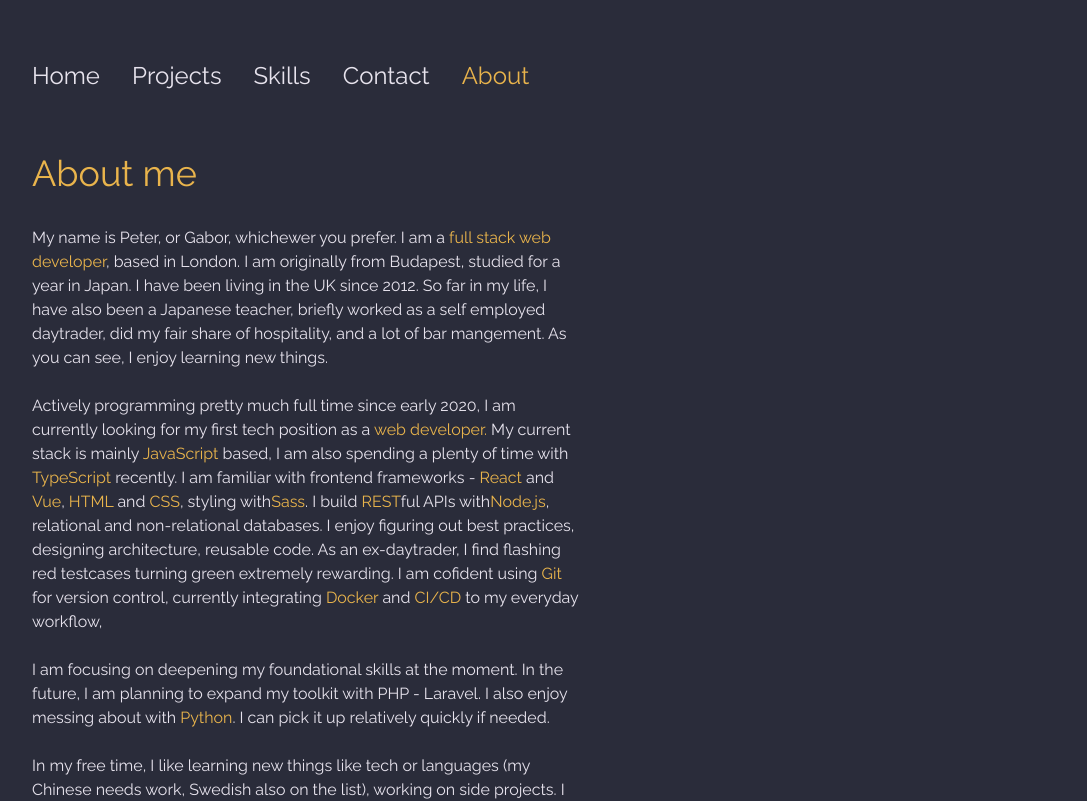
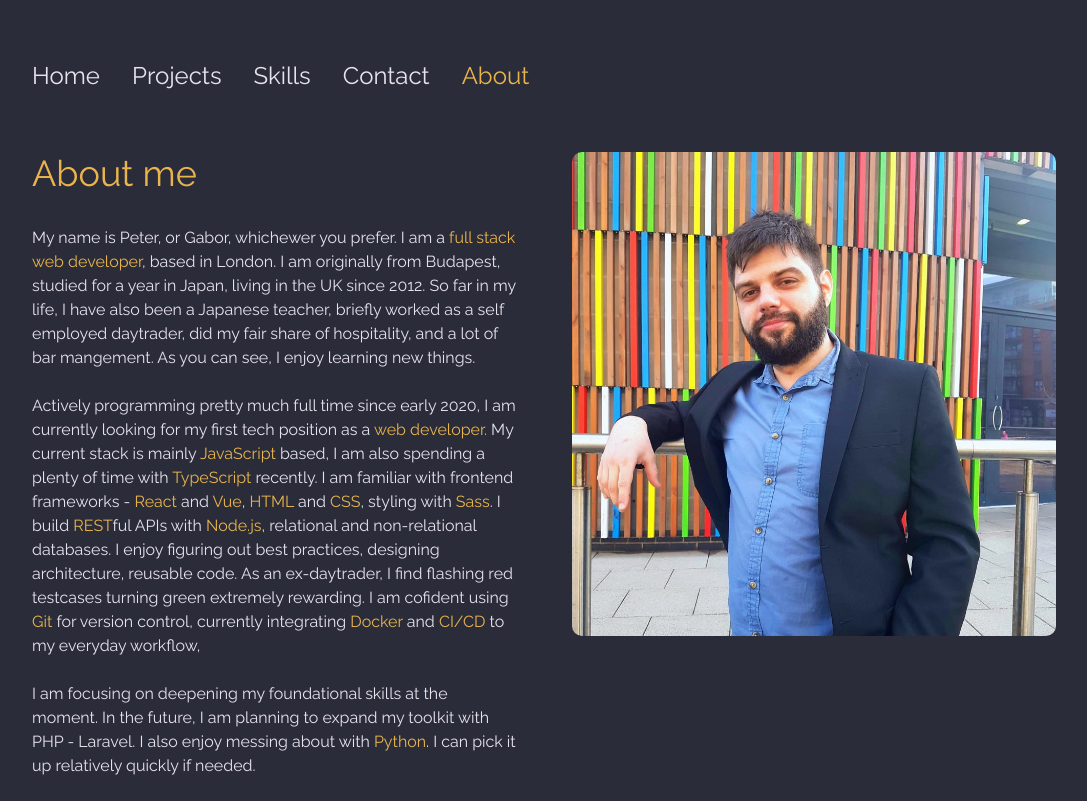
Before and after one commit to pfalzergbr/portfolio, a Next.js app: page /about in a window 1280 px wide. Shown: the top 801 px of the page, without its empty margins (96-1183 px from the left). Built offline with nearby package versions, Linux system fonts and the light colour scheme.

Commit message:
add profile picture

```diff
--- a/components/about/styles/Section.module.scss
+++ b/components/about/styles/Section.module.scss
@@ -3,7 +3,7 @@
 
 .section {
   max-width: 55rem;
-  margin-bottom: $space-96;
+  margin-bottom: $space-56;
   font-weight: 400;
   line-height: 2.4rem;
 
@@ -50,9 +50,15 @@
   }
 
   &Link {
+    display: inline-block;
     color: $color-orange-medium;
     font-size: $font-size-16;
     text-decoration: underline;
     font-weight: 500;
   }
 }
+
+
+.image {
+  border-radius: 1rem;
+}
--- a/components/skills/TechModal.tsx
+++ b/components/skills/TechModal.tsx
@@ -1,6 +1,8 @@
 import Link from 'next/link';
 import styles from './styles/TechModal.module.scss';
 import TechIcon from './TechIcon';
+
+//Add connection
 
 export interface TechModalProps {}
 
--- a/pages/about/index.module.scss
+++ b/pages/about/index.module.scss
@@ -1,3 +1,4 @@
+@import '../../styles/abstracts/variables';
 @import '../../styles/abstracts/mixins';
 
 .about {
@@ -6,12 +7,22 @@
   @include centered-container;
 
   @include tablet-landscape-up {
-    grid-template-columns: 2fr 1fr;
+    grid-template-columns: 1fr 1fr;
+    grid-column-gap: $space-56;
 
   }
 }
 
 .imageContainer {
-  grid-row: 1/2;
-  grid-column: 2/3;
+  margin-bottom: $space-56;
+  max-width: 55rem;
+  grid-row: 2/3;
+
+  @include tablet-landscape-up {
+    grid-row: 1/2;
+    grid-column: 2/3;
+    // width: 36rem;
+
+
+  }
 }
--- a/pages/about/index.tsx
+++ b/pages/about/index.tsx
@@ -1,3 +1,5 @@
+import Image from 'next/image';
+import Link from 'next/link';
 import AnimatedRoute from '../../layout/AnimatedRoute';
 import indexStyles from './index.module.scss';
 import styles from '../../components/about/styles/Section.module.scss';
@@ -6,18 +8,22 @@ import Subsection from '../../components/about/Subsection';
 
 export interface Props {}
 
+// TODO - Add links to
+
 const About: React.FC<Props> = () => {
   return (
     <AnimatedRoute className={indexStyles.about}>
-      {/* <div className={indexStyles.imageContainer}>
+      <div className={indexStyles.imageContainer}>
         <Image
-          layout='intrinsic'
+          className={styles.image}
+          // layout='responsive'
           src='/images/profile.png'
           alt='Photo of Gabor'
-          width={360}
-          height={480}
+          width={945}
+          height={945}
+          objectFit='contain'
         />
-      </div> */}
+      </div>
       <Section title='About me'>
         <Subsection>
           <p className={styles.sectionParagraph}>
@@ -26,10 +32,10 @@ const About: React.FC<Props> = () => {
               full stack web developer
             </span>
             , based in London. I am originally from Budapest, studied for a year
-            in Japan. I have been living in the UK since 2012. So far in my
-            life, I have also been a Japanese teacher, briefly worked as a self
-            employed daytrader, did my fair share of hospitality, and a lot of
-            bar mangement. As you can see, I enjoy learning new things.
+            in Japan, living in the UK since 2012. So far in my life, I have
+            also been a Japanese teacher, briefly worked as a self employed
+            daytrader, did my fair share of hospitality, and a lot of bar
+            mangement. As you can see, I enjoy learning new things.
           </p>
           <p className={styles.sectionParagraph}>
             Actively programming pretty much full time since early 2020, I am
@@ -43,9 +49,9 @@ const About: React.FC<Props> = () => {
             <span className={styles.sectionHighlight}>React</span> and{' '}
             <span className={styles.sectionHighlight}>Vue</span>,{' '}
             <span className={styles.sectionHighlight}>HTML</span> and{' '}
-            <span className={styles.sectionHighlight}>CSS</span>, styling with
+            <span className={styles.sectionHighlight}>CSS</span>, styling with{' '}
             <span className={styles.sectionHighlight}>Sass</span>. I build{' '}
-            <span className={styles.sectionHighlight}>REST</span>ful APIs with
+            <span className={styles.sectionHighlight}>REST</span>ful APIs with{' '}
             <span className={styles.sectionHighlight}>Node.js</span>, relational
             and non-relational databases. I enjoy figuring out best practices,
             designing architecture, reusable code. As an ex-daytrader, I find
@@ -76,6 +82,11 @@ const About: React.FC<Props> = () => {
             anymore, I do maintain a professional curiosity, and always try to
             apply the lessons I have learnt.
           </p>
+          <p>I am currently building up my full-stack portfolio. If you are interested in my work, please {' '}
+            <Link href='/projects'>
+              <a className={styles.sectionLink}>Check out my projects here</a>
+            </Link>
+          </p>
         </Subsection>
       </Section>
     </AnimatedRoute>
```
Also changed, not shown: public/images/profile.png.
